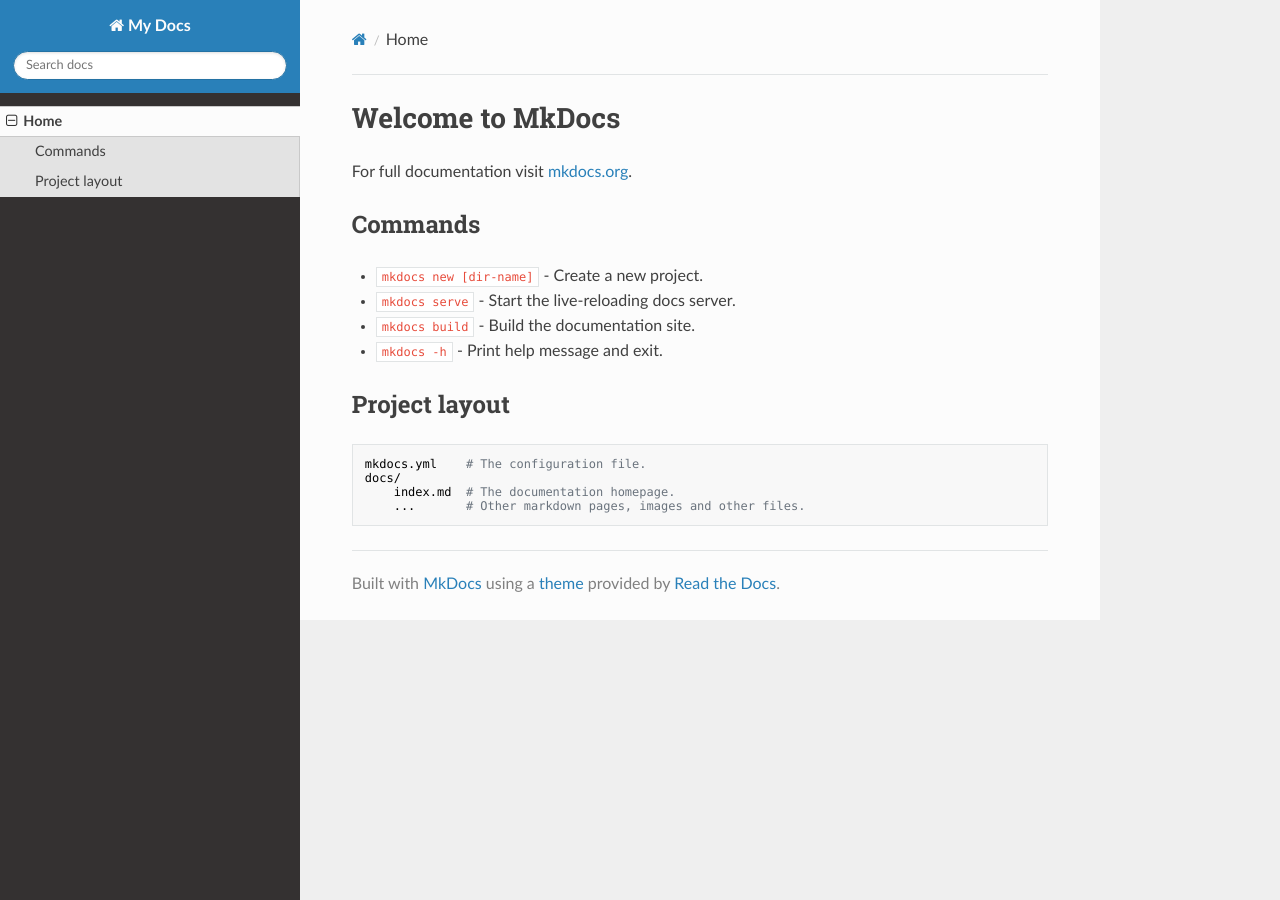
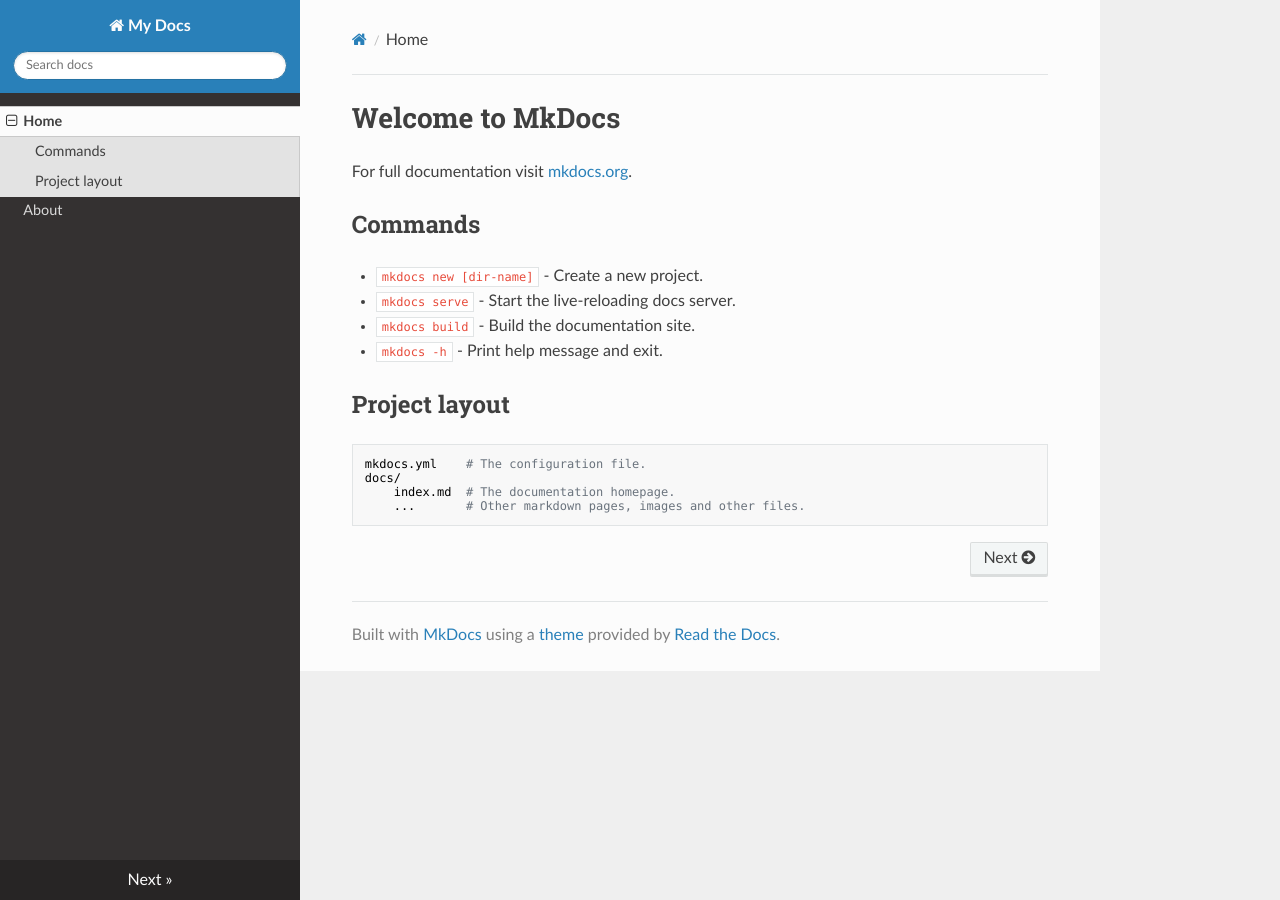
Before and after one commit to zhouxiongh/mkdocs-tutorial, an MkDocs documentation site: the page built from docs/index.md, in a window 1280 px wide. Built offline with MkDocs 1.6.1, drawn with Linux system fonts in a browser that asks for light colours; nearby versions of some CDN libraries; old or Windows-style settings are respelled for this version of MkDocs.

Commit message:
Add about

```diff
--- a/mkdocs.yml
+++ b/mkdocs.yml
@@ -1,4 +1,5 @@
 site_name: My Docs
-pages:
-- [index.md, Home]
+nav:
+- Home: index.md
+- About: about.md
 theme: readthedocs
```
Also changed, not shown: docs/about.md (added, +1 -0 lines).
